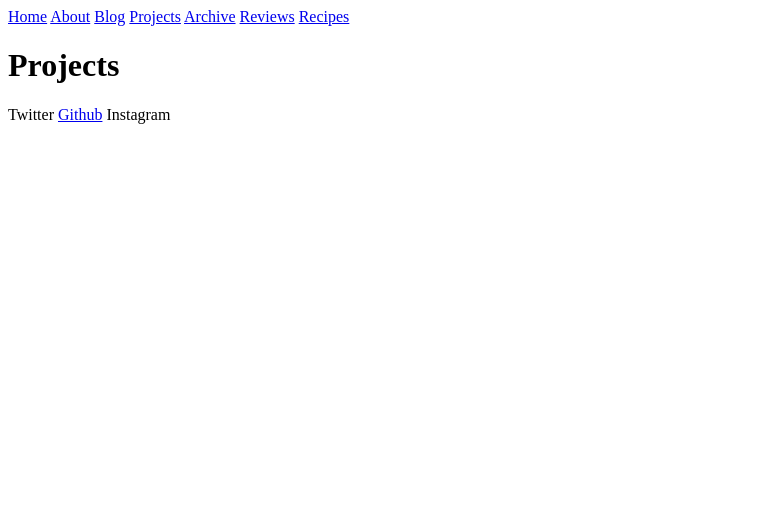
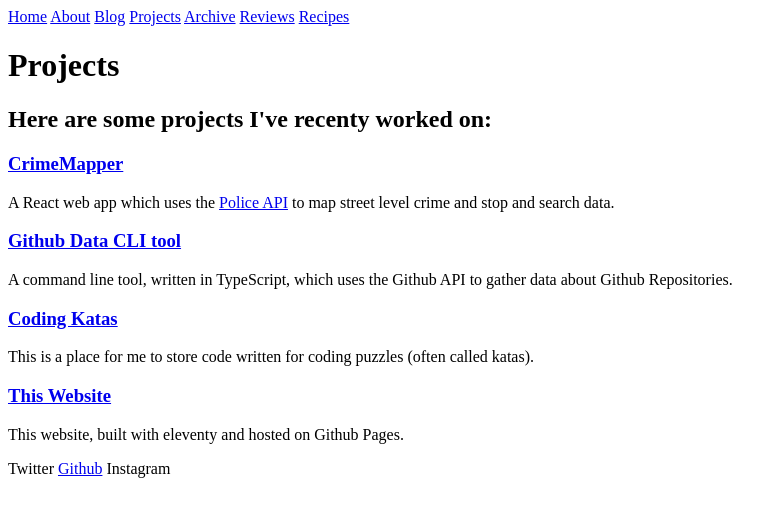
Before and after one commit to Ryan-Andrews99/Ryan-Andrews99.github.io, an Eleventy site: page src/projects.md in a window 1280 px wide. Shown: the whole page, without its empty margins (0-784 px from the left). Built offline with nearby package versions, Linux system fonts and the light colour scheme; Eleventy itself is replaced by a stand-in of ours; files that its build step writes are made by us from their sources.

Commit message:
added projects

```diff
--- a/src/projects.md
+++ b/src/projects.md
@@ -2,3 +2,17 @@
 title: Projects
 layout:  mylayout.njk
 ---
+
+## Here are some projects I've recenty worked on:
+
+### [CrimeMapper](https://github.com/alphagov/learning-time-RA-sem1)
+A React web app which uses the [Police API](https://data.police.uk/) to map street level crime and stop and search data.
+
+### [Github Data CLI tool](https://github.com/alphagov/learning-time-RA-sem1/)
+A command line tool, written in TypeScript, which uses the Github API to gather data about Github Repositories.
+
+### [Coding Katas](https://github.com/Ryan-Andrews99/coding-katas)
+This is a place for me to store code written for coding puzzles (often called katas).
+
+### [This Website](https://github.com/Ryan-Andrews99/Ryan-Andrews99.github.io)
+This website, built with eleventy and hosted on Github Pages.
```
